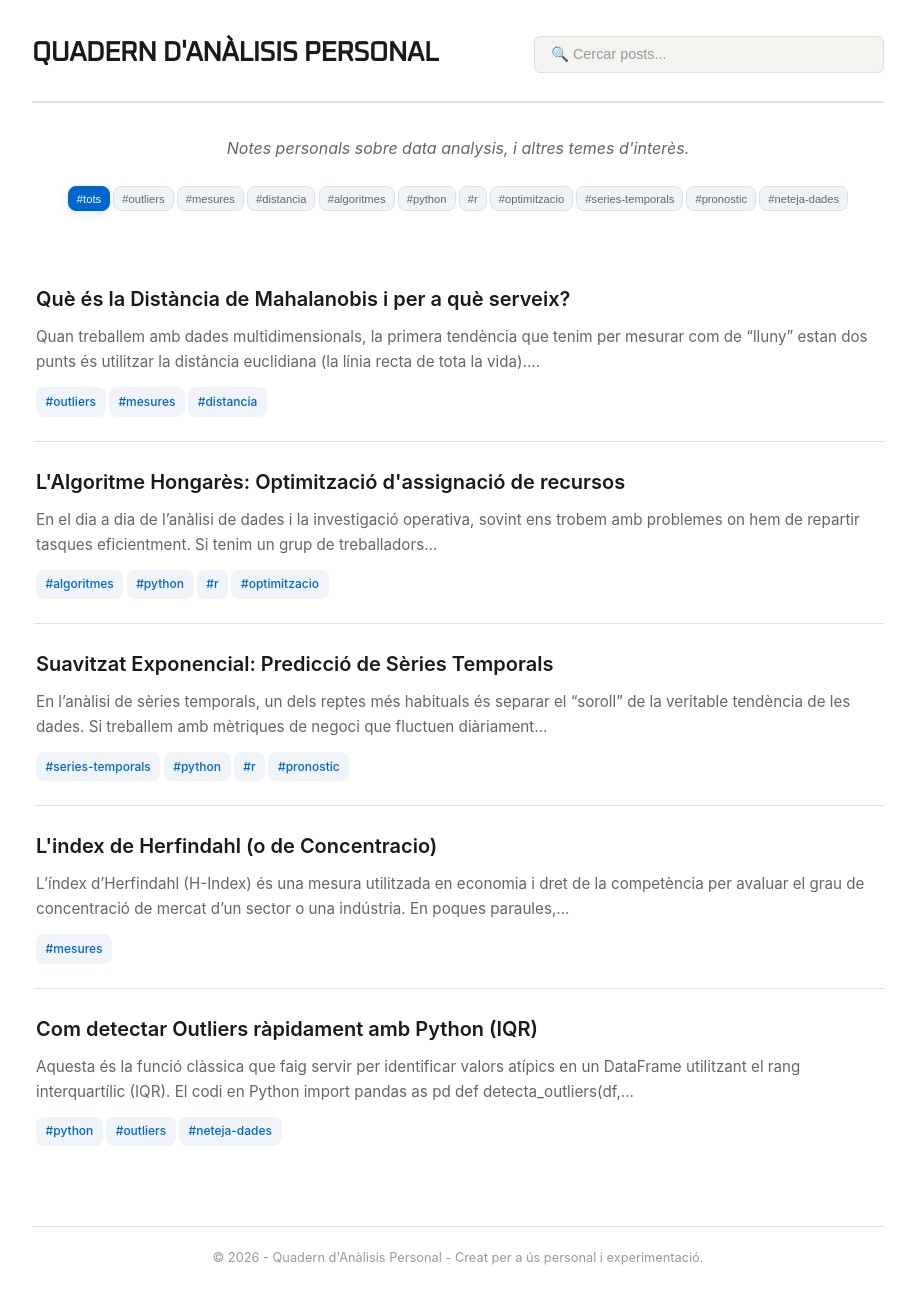
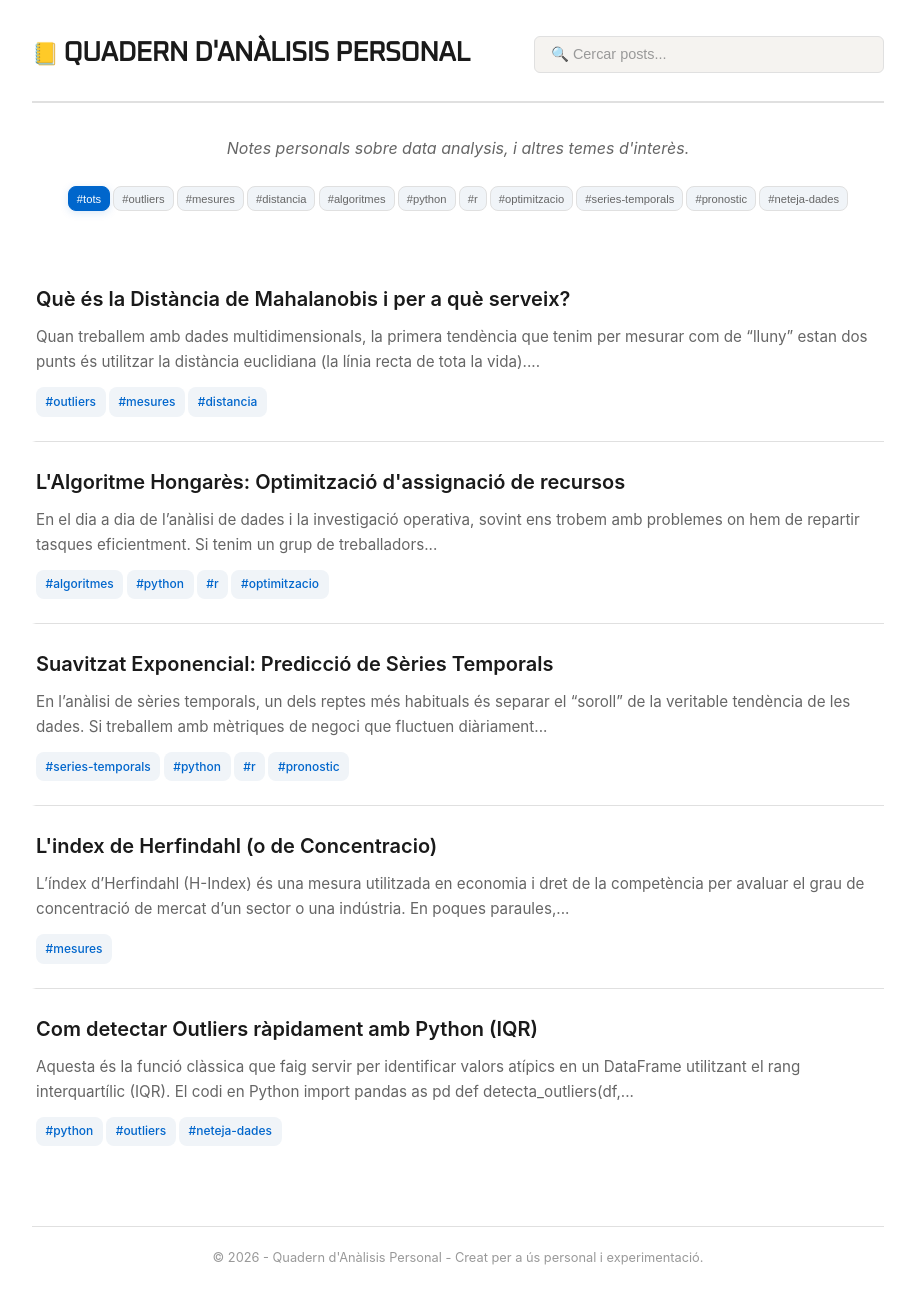
Before and after one commit to alberthr/alberthr.github.io, a Jekyll site: the page built from index.html, in a window 1280 px wide. Shown: the whole page, without its empty margins (182-1097 px from the left). Built offline with Jekyll 4.4.1, drawn with Linux system fonts in a browser that asks for light colours.

Commit message:
Update style.css

```diff
--- a/assets/css/style.css
+++ b/assets/css/style.css
@@ -71,6 +71,11 @@ header {
   margin: 0;
   transition: color 0.3s ease;
   text-transform: uppercase;
+}
+
+.site-title::before {
+  content: "📒 ";
+  font-size: 1.35rem;
 }
 
 .site-title:hover {
```
